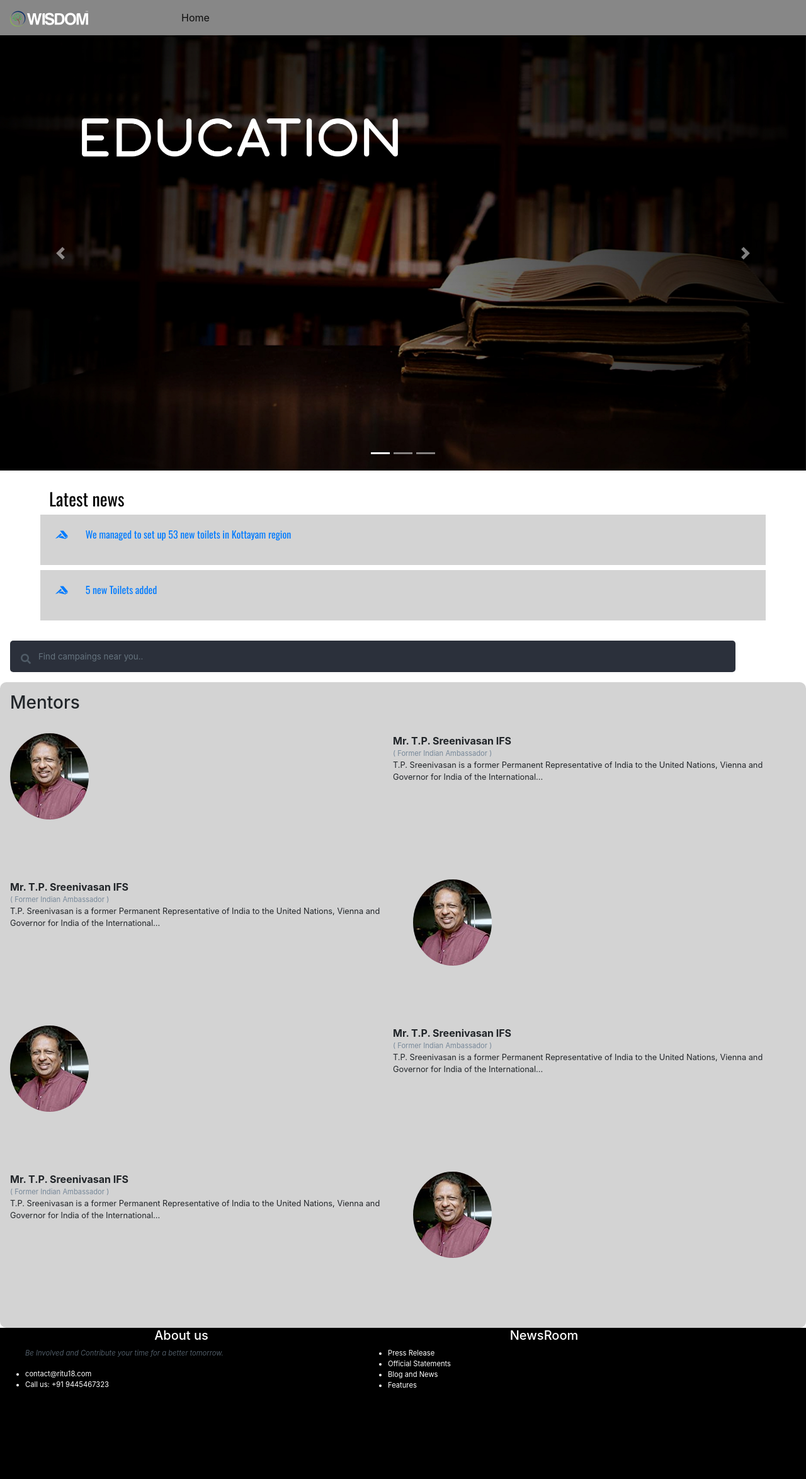
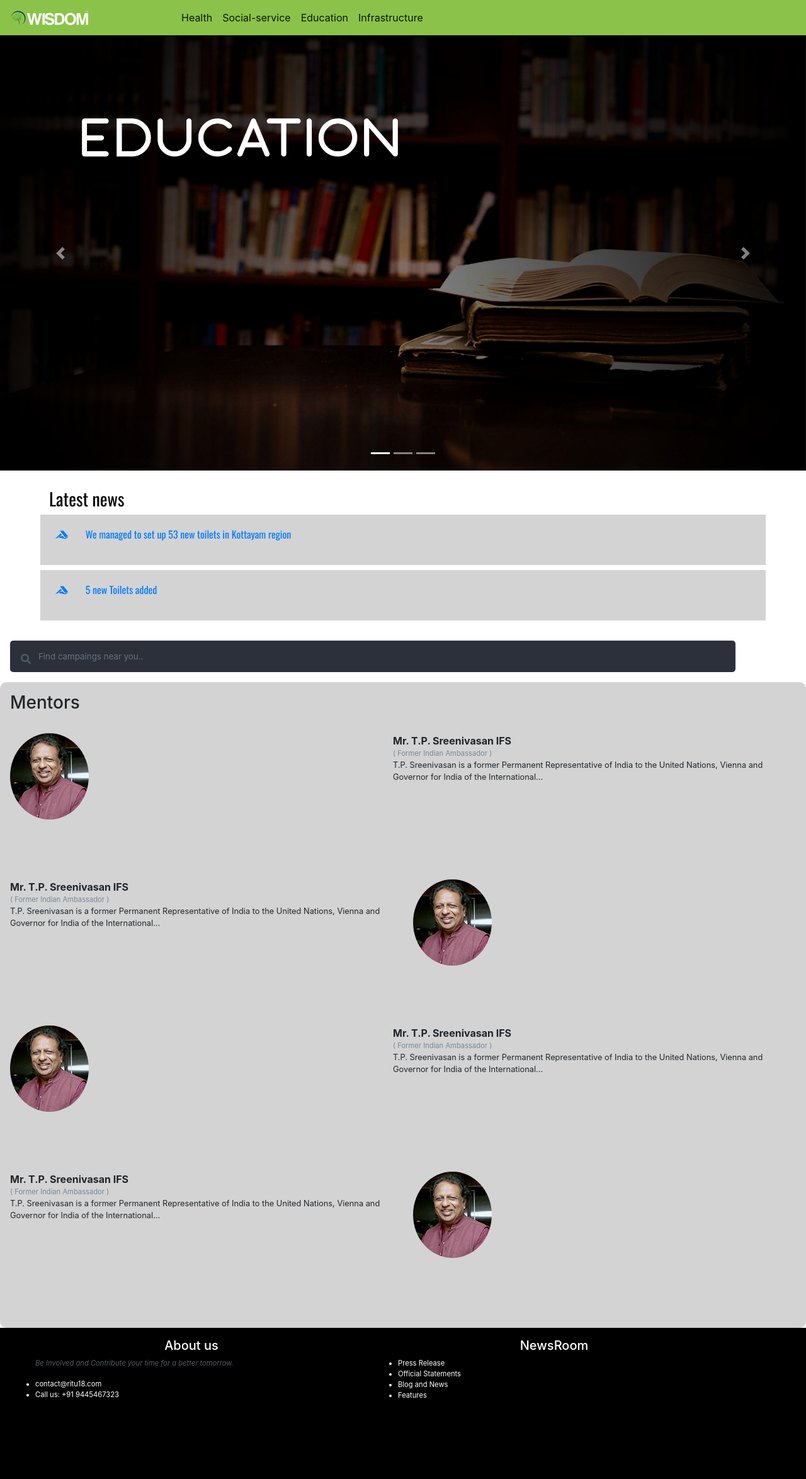
Before and after one commit to ParadoxZero/ZealHack, a Django app: page / in a window 1280 px wide. Shown: the whole page at 63% size. Run offline with Django 3.2, Linux system fonts and the light colour scheme; data comes from the database, SQL or seed files in the repository; some libraries are stand-ins or nearby versions.

Commit message:
fixed bugs

```diff
--- a/wisdom/static/wisdom/service-list.css
+++ b/wisdom/static/wisdom/service-list.css
@@ -10,7 +10,7 @@ body{
     list-style-type: none;
     margin: 0;
     color: white;
-    background-color: #00000078;
+    background-color: #8BC34A;
 }
 .navbar a img{
     width: 50%;
--- a/wisdom/static/wisdom/single-service.css
+++ b/wisdom/static/wisdom/single-service.css
@@ -10,7 +10,7 @@ body{
     list-style-type: none;
     margin: 0;
     color: white;
-    background-color: #00000078;
+    background-color:#8BC34A;
 }
 .navbar a img{
     width: 50%;
--- a/wisdom/static/wisdom/style.css
+++ b/wisdom/static/wisdom/style.css
@@ -9,8 +9,7 @@ body{
 .navbar{
     list-style-type: none;
     margin: 0;
-    color: white;
-    background-color: #00000078;
+    background: #8BC34A;
 }
 .navbar a img{
     width: 50%;
@@ -40,6 +39,7 @@ body{
 }
 .content{
     display: inline-block;
+    width:75%;
 }
 .item{
     /*width: 100vw;*/
@@ -153,6 +153,7 @@ body{
     height: 30vh;
     background-color: black;
     color: white;
+    padding: 1em;
 }
 .footer{
     display: flex;
--- a/wisdom/templates/wisdom/index.html
+++ b/wisdom/templates/wisdom/index.html
@@ -12,13 +12,16 @@
 </head>
 <body>
 <nav class="navbar navbar-expand-lg navbar-light ">
-    <a class="navbar-brand" href="#"><img src="img/wisdomstraight.png"></a>
+    <a class="navbar-brand" href="#"><img src="{% static 'wisdom/img/wisdomstraight.png' %}"></a>
     <button class="navbar-toggler" type="button" data-toggle="collapse" data-target="#navbarNavAltMarkup" aria-controls="navbarNavAltMarkup" aria-expanded="false" aria-label="Toggle navigation">
         <span class="navbar-toggler-icon"></span>
     </button>
     <div class="collapse navbar-collapse" id="navbarNavAltMarkup">
         <div class="navbar-nav">
-            <a class="nav-item nav-link active" href="#">Home <span class="sr-only">(current)</span></a>
+            <a class="nav-item nav-link active" href="{% url 'initiative_service_list' 'health' %}">Health <span class="sr-only">(current)</span></a>
+            <a class="nav-item nav-link active" href="#">Social-service <span class="sr-only"></span></a>
+            <a class="nav-item nav-link active" href="#">Education <span class="sr-only"></span></a>
+            <a class="nav-item nav-link active" href="#">Infrastructure <span class="sr-only"></span></a>
         </div>
     </div>
 </nav>
--- a/wisdom/templates/wisdom/service-list.html
+++ b/wisdom/templates/wisdom/service-list.html
@@ -18,7 +18,10 @@
     </button>
     <div class="collapse navbar-collapse" id="navbarNavAltMarkup">
         <div class="navbar-nav">
-            <a class="nav-item nav-link active" href="#">Home <span class="sr-only">(current)</span></a>
+            <a class="nav-item nav-link active" href="{% url 'initiative_service_list' 'health' %}">Health <span class="sr-only">(current)</span></a>
+            <a class="nav-item nav-link active" href="#">Social-service <span class="sr-only"></span></a>
+            <a class="nav-item nav-link active" href="#">Education <span class="sr-only"></span></a>
+            <a class="nav-item nav-link active" href="#">Infrastructure <span class="sr-only"></span></a>
         </div>
     </div>
 </nav>
--- a/wisdom/templates/wisdom/service_details.html
+++ b/wisdom/templates/wisdom/service_details.html
@@ -18,7 +18,10 @@
     </button>
     <div class="collapse navbar-collapse" id="navbarNavAltMarkup">
         <div class="navbar-nav">
-            <a class="nav-item nav-link active" href="#">Home <span class="sr-only">(current)</span></a>
+            <a class="nav-item nav-link active" href="{% url 'initiative_service_list' 'health' %}">Health <span class="sr-only">(current)</span></a>
+            <a class="nav-item nav-link active" href="#">Social-service <span class="sr-only"></span></a>
+            <a class="nav-item nav-link active" href="#">Education <span class="sr-only"></span></a>
+            <a class="nav-item nav-link active" href="#">Infrastructure <span class="sr-only"></span></a>
         </div>
     </div>
 </nav>
```
